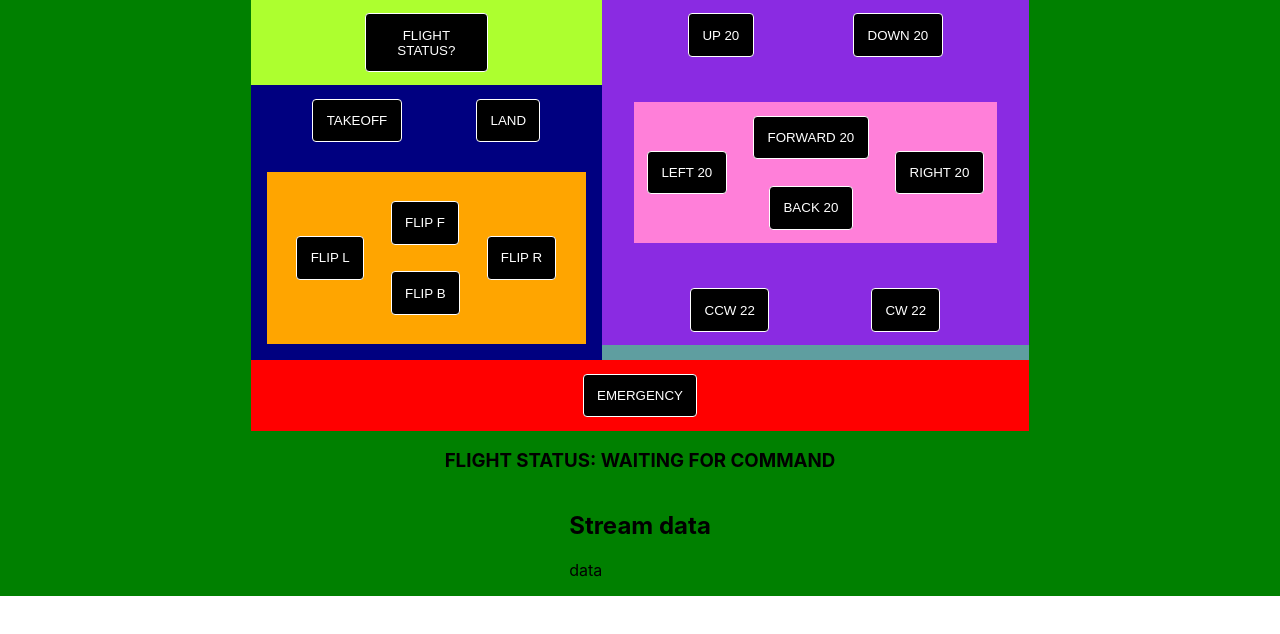
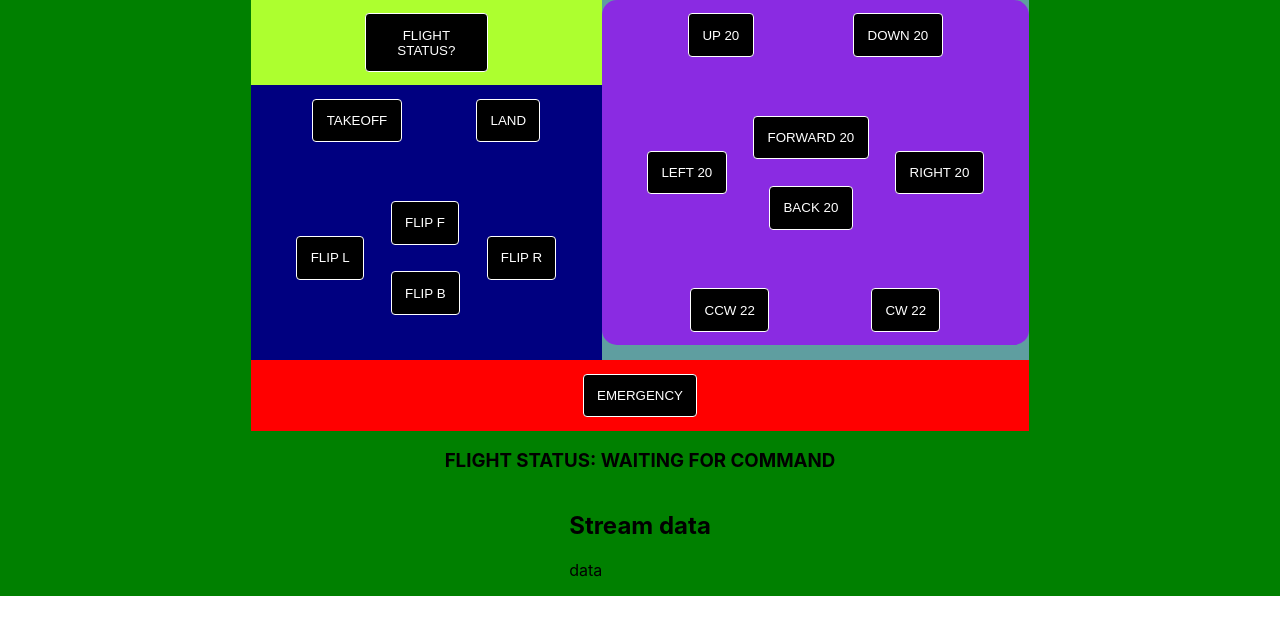
Before and after one commit to sitgofour/flight-controller, a React (Create React App) app in the folder tello/: page / in a window 1280 px wide. Shown: the top 634 px of the page. Built offline with nearby package versions, Linux system fonts and the light colour scheme; no server answers.

Commit message:
minor style changes

```diff
--- a/tello/src/styles/directionpad.module.css
+++ b/tello/src/styles/directionpad.module.css
@@ -1,9 +1,10 @@
 .DirectionPad {
     background-color: blueviolet;
+    border-radius: 15px;
 }
 
 .Directions {
-    background-color: rgb(255, 127, 217);
+    /* background-color: rgb(255, 127, 217); */
     display: flex;
     justify-content: space-evenly;
     align-items: center;
--- a/tello/src/styles/flippad.module.css
+++ b/tello/src/styles/flippad.module.css
@@ -4,7 +4,6 @@
     justify-content: center;
     margin: 1em;
     padding: 1em;
-    background-color: orange;
 }
 
 .forwardBack {
```
